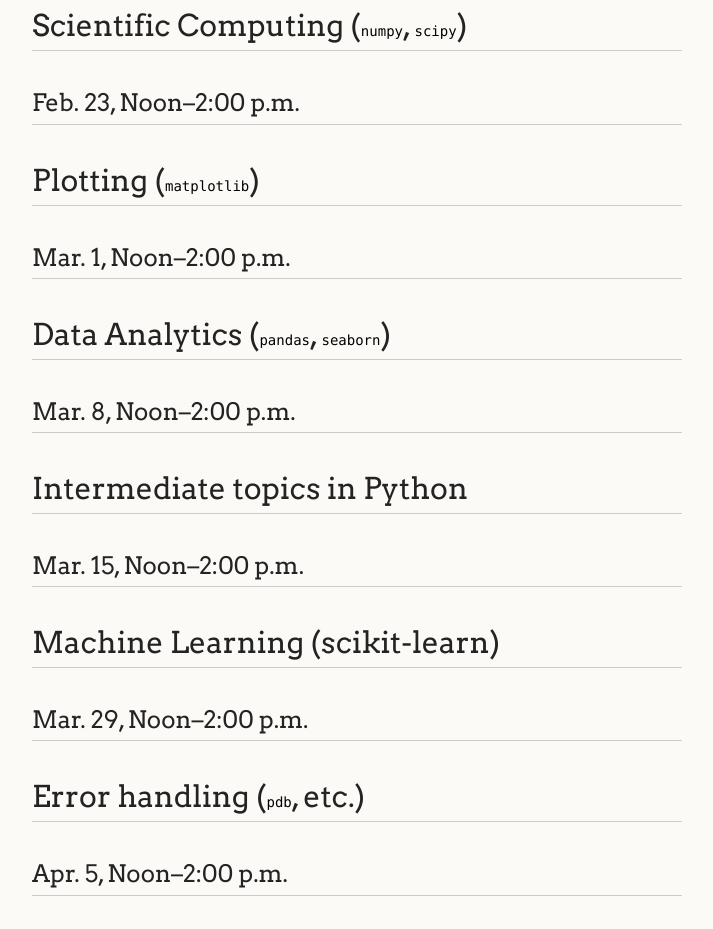
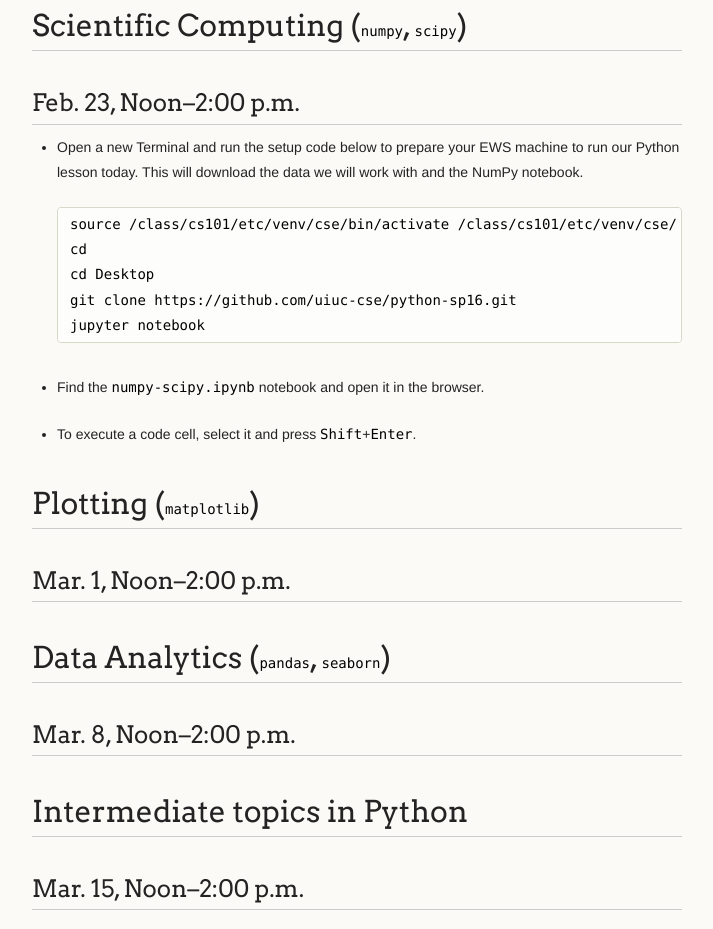
Before and after one commit to illinois-cse/python-sp16, a plain HTML site: page index.html in a window 1280 px wide. Shown: the part 1120-2049 px from the top of the page, without its empty margins (278-991 px from the left). Drawn offline with Linux system fonts and the light colour scheme.

```diff
--- a/index.html
+++ b/index.html
@@ -68,6 +68,21 @@ jupyter notebook
 <h2>
 <a id="feb-23-noon200-pm" class="anchor" href="#feb-23-noon200-pm" aria-hidden="true"><span aria-hidden="true" class="octicon octicon-link"></span></a>Feb. 23, Noon–2:00 p.m.</h2>
 
+<ul>
+<li>
+<p>Open a new Terminal and run the setup code below to prepare your EWS machine to run our Python lesson today.  This will download the data we will work with and the NumPy notebook.</p>
+
+<pre><code>source /class/cs101/etc/venv/cse/bin/activate /class/cs101/etc/venv/cse/
+cd
+cd Desktop
+git clone https://github.com/uiuc-cse/python-sp16.git
+jupyter notebook
+</code></pre>
+</li>
+<li><p>Find the <code>numpy-scipy.ipynb</code> notebook and open it in the browser.</p></li>
+<li><p>To execute a code cell, select it and press <code>Shift</code>+<code>Enter</code>.</p></li>
+</ul>
+
 <h1>
 <a id="plotting-matplotlib" class="anchor" href="#plotting-matplotlib" aria-hidden="true"><span aria-hidden="true" class="octicon octicon-link"></span></a>Plotting (<code>matplotlib</code>)</h1>
 
```
Also changed, not shown: params.json (+1 -1 lines).
